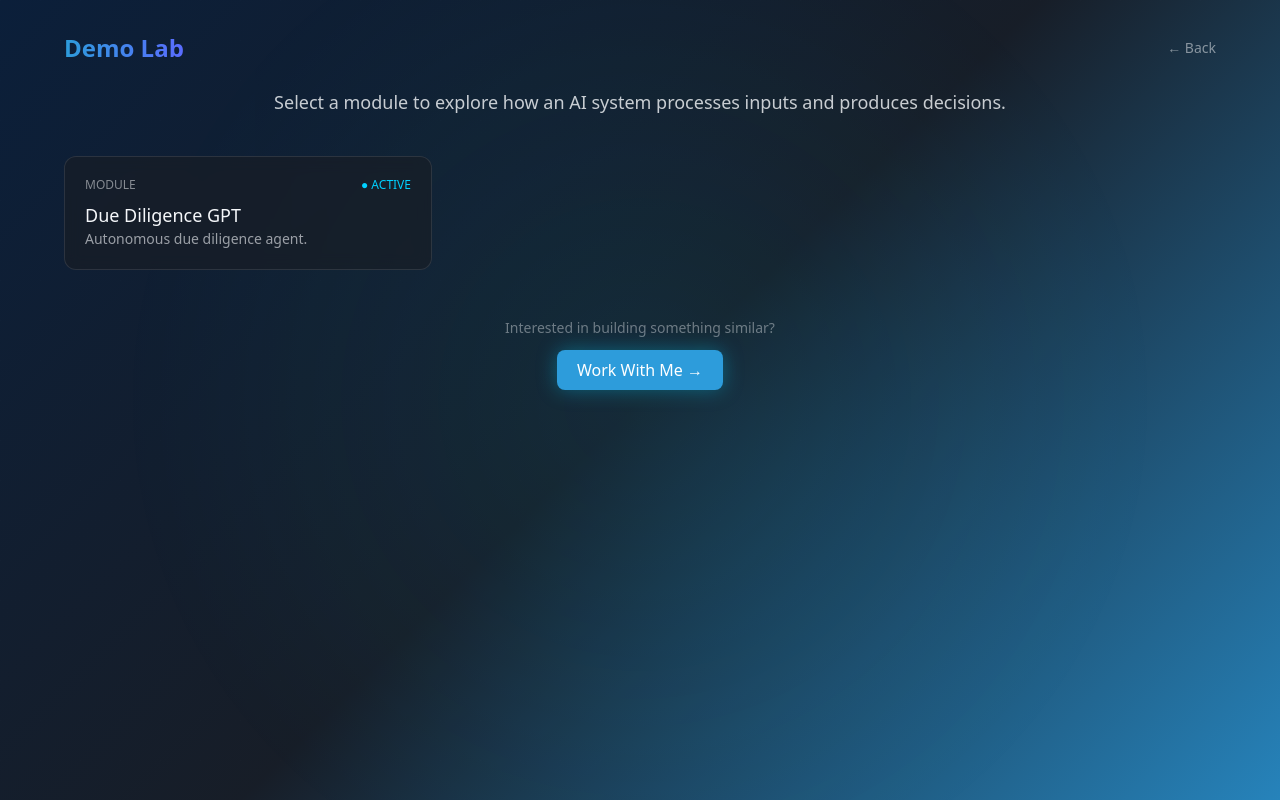
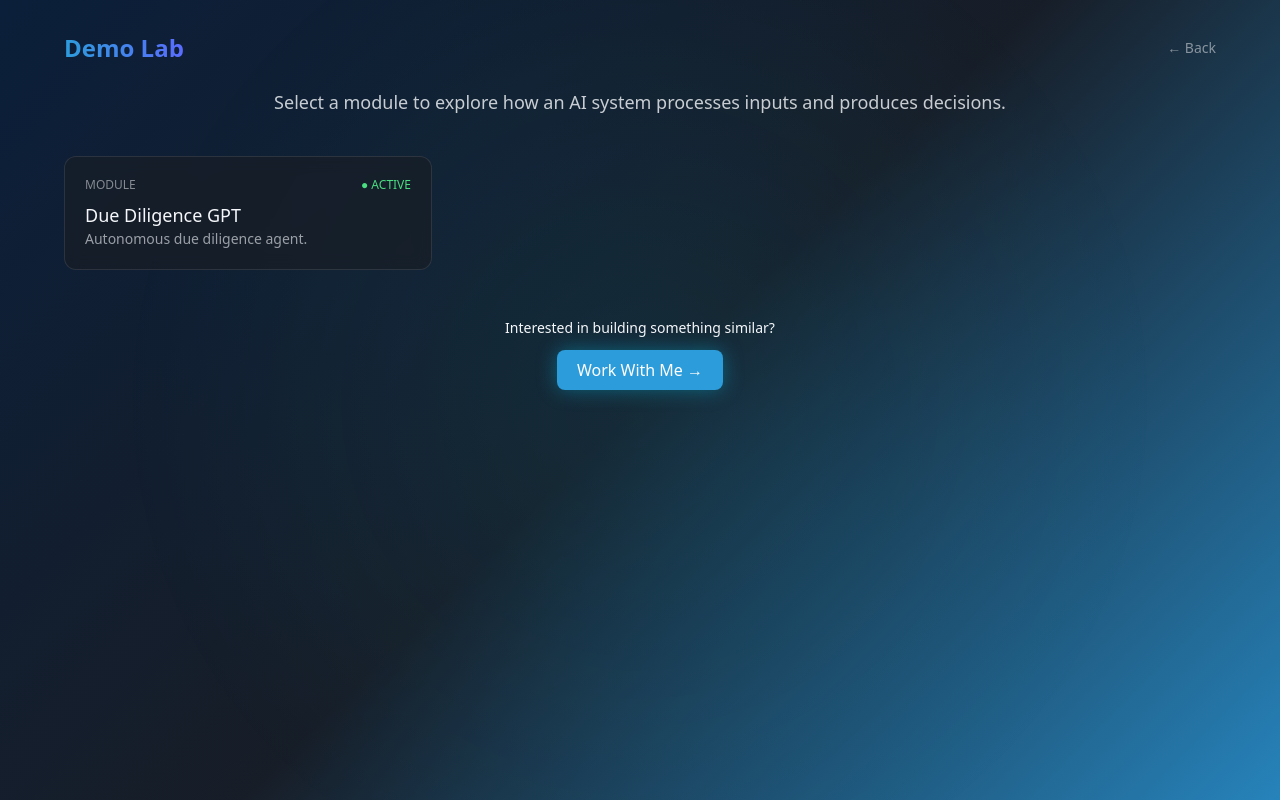
Before and after one commit to nickmelamed/site, a Next.js app in the folder site-npx/: page /demo-lab in a window 1280 px wide. Built offline with nearby package versions, Linux system fonts and the light colour scheme.

Commit message:
cleaned up text

```diff
--- a/site-npx/app/demo-lab/page.tsx
+++ b/site-npx/app/demo-lab/page.tsx
@@ -18,7 +18,7 @@ export default function ControlCenter() {
 
   const [mode, setMode] = useState<"preview" | "run">("preview");
 
-  // ✅ Reset mode when switching demos
+  // Reset mode when switching demos
   useEffect(() => {
     setMode("preview");
   }, [selected]);
@@ -82,7 +82,7 @@ export default function ControlCenter() {
             <div className="relative z-10">
               <div className="flex justify-between text-xs mb-2">
                 <span className="text-offwhite/50">MODULE</span>
-                <span className="text-cyan">● ACTIVE</span>
+                <span className="text-green-400">● ACTIVE</span>
               </div>
 
               <h2 className="text-lg font-medium">{demo.name}</h2>
@@ -94,7 +94,7 @@ export default function ControlCenter() {
 
       {/* CTA */}
       <div className="relative z-10 mt-12 text-center">
-        <p className="text-sm text-offwhite/40 mb-3">
+        <p className="text-sm text-offwhite 40 mb-3">
           Interested in building something similar?
         </p>
 
--- a/site-npx/components/SystemTransition.tsx
+++ b/site-npx/components/SystemTransition.tsx
@@ -30,7 +30,7 @@ export default function SystemTransition() {
         </p>
 
         <p className="text-gradient text-lg font-medium tracking-wide">
-          Prepare to See the Future
+          Prepare to See the Magic of the Future
         </p>
 
         {/* Loading bar */}
```
